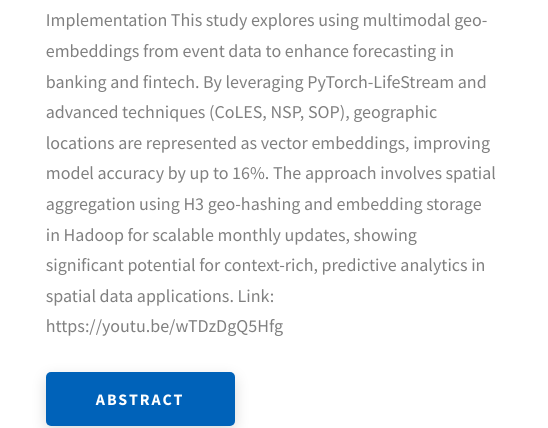
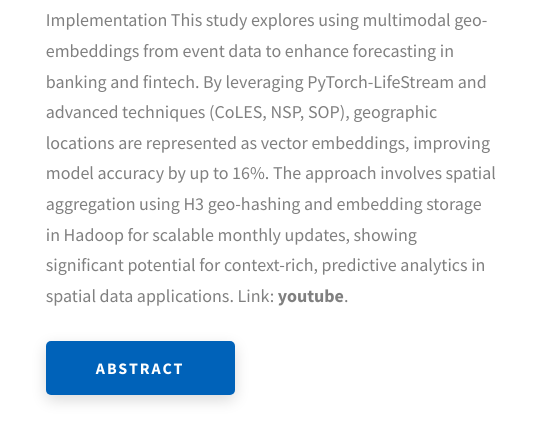
Before and after one commit to TanasevichPS/tapelich, a website: page index.html in a window 1280 px wide. Shown: the part 5101-5529 px from the top of the page, 732-1280 px from the left. Drawn offline with Linux system fonts and the light colour scheme.

Commit message:
Update index.html

```diff
--- a/index.html
+++ b/index.html
@@ -369,8 +369,8 @@
                 By leveraging PyTorch-LifeStream and advanced techniques (CoLES, NSP, SOP), geographic locations are represented as vector embeddings,
                 improving model accuracy by up to 16%. The approach involves spatial aggregation using H3 geo-hashing and embedding storage in Hadoop
                 for scalable monthly updates, showing significant potential for context-rich, predictive analytics in spatial data applications.
-                Link:
-                https://youtu.be/wTDzDgQ5Hfg
+
+                Link: <strong><a href="https://youtu.be/wTDzDgQ5Hfg">youtube</a></strong>.
               </p>
               <a
                 href="./Conference-1.html"
```
